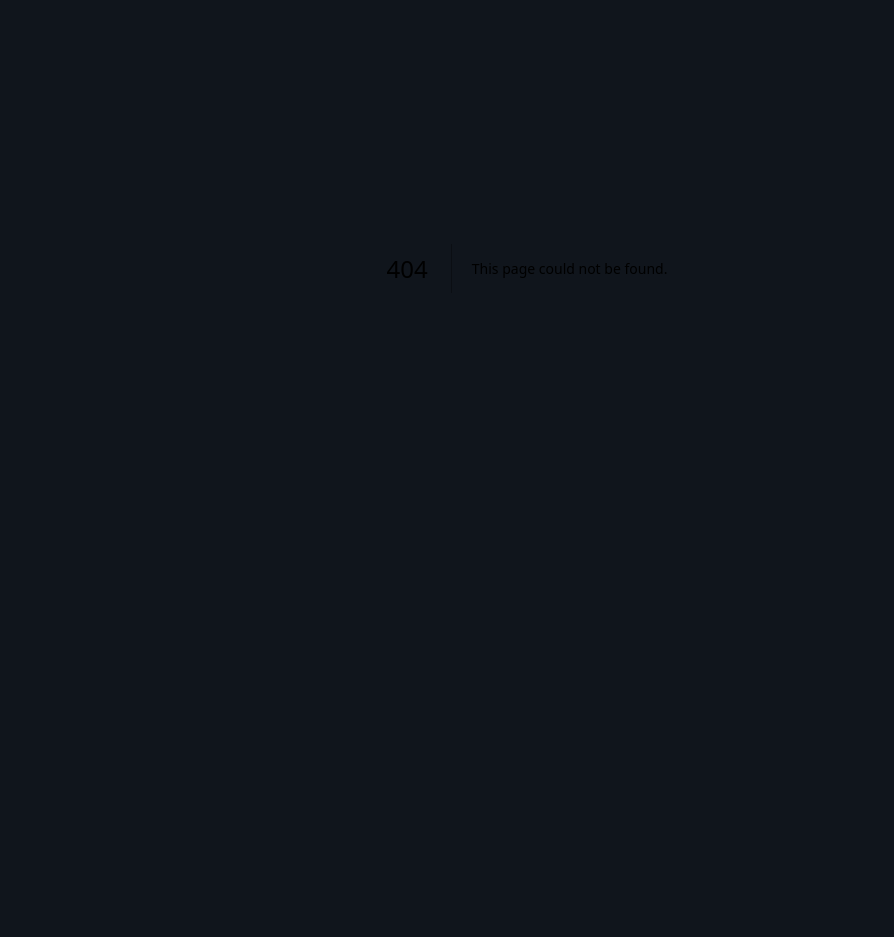
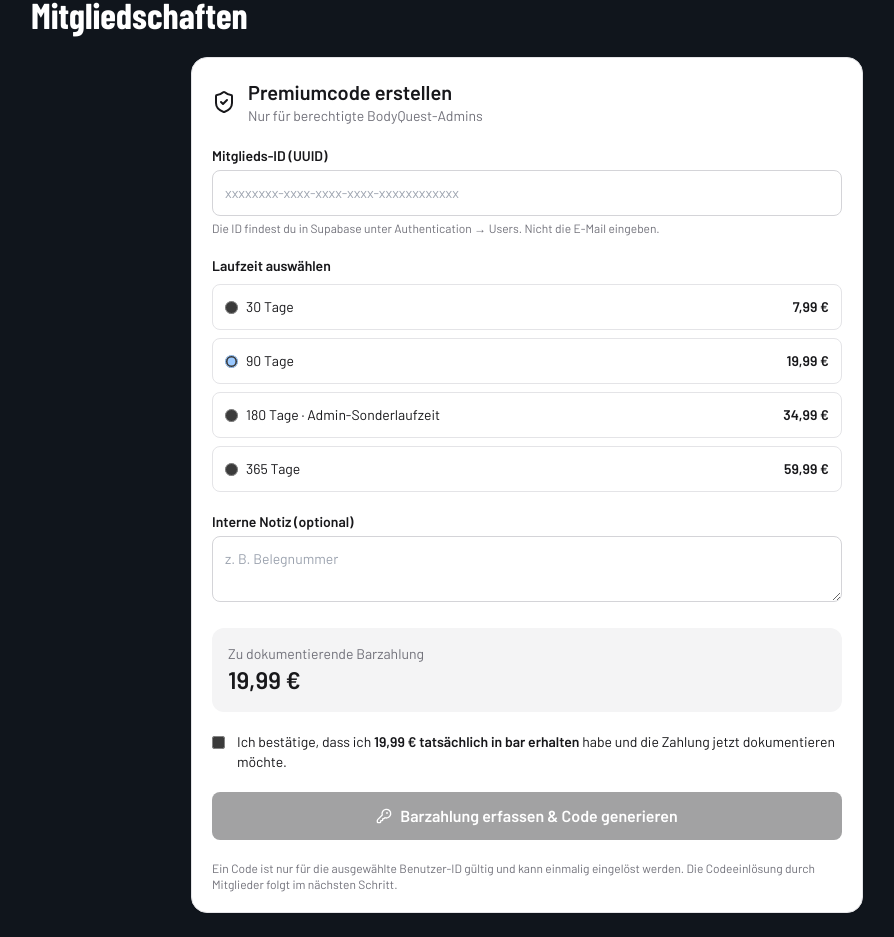
Before and after one commit to Bodyquest17/-Bodyquest, a Next.js app: page /admin/mitgliedschaften in a window 1280 px wide. Before the commit this address had no page. Shown: the part 132-1069 px from the top of the page, without its empty margins (113-1007 px from the left). Before the commit the page ends 800 px from the top, so only its background shows below. Built offline with nearby package versions, Linux system fonts and the light colour scheme; a web font is replaced by a local one.

Commit message:
Add files via upload

```diff
--- /dev/null
+++ b/app/admin/mitgliedschaften/PremiumCodeGenerator.tsx
@@ -0,0 +1,151 @@
+"use client";
+
+import { useState } from "react";
+import { getSupabase } from "@/lib/supabase";
+import { CheckCircle2, Copy, KeyRound, ShieldCheck } from "lucide-react";
+
+type Plan = 30 | 90 | 180 | 365;
+const PLANS: { days: Plan; label: string; price: string }[] = [
+  { days: 30, label: "30 Tage", price: "7,99 €" },
+  { days: 90, label: "90 Tage", price: "19,99 €" },
+  { days: 180, label: "180 Tage · Admin-Sonderlaufzeit", price: "34,99 €" },
+  { days: 365, label: "365 Tage", price: "59,99 €" },
+];
+const UUID_RE = /^[0-9a-f]{8}-[0-9a-f]{4}-[1-8][0-9a-f]{3}-[89ab][0-9a-f]{3}-[0-9a-f]{12}$/i;
+
+type CreatedCode = {
+  code: string;
+  payment_id: string;
+  code_id: string;
+  amount_cents: number;
+  duration_days: number;
+  code_expires_at: string;
+};
+
+export default function PremiumCodeGenerator() {
+  const [userId, setUserId] = useState("");
+  const [duration, setDuration] = useState<Plan>(90);
+  const [note, setNote] = useState("");
+  const [cashReceived, setCashReceived] = useState(false);
+  const [loading, setLoading] = useState(false);
+  const [error, setError] = useState("");
+  const [created, setCreated] = useState<CreatedCode | null>(null);
+  const [copied, setCopied] = useState(false);
+  const plan = PLANS.find((p) => p.days === duration)!;
+
+  async function generate() {
+    if (loading || created) return;
+    setError("");
+    if (!UUID_RE.test(userId.trim())) {
+      setError("Bitte eine gültige Supabase-Benutzer-ID (UUID) eingeben.");
+      return;
+    }
+    if (!cashReceived) {
+      setError("Bitte erst bestätigen, dass die Barzahlung tatsächlich eingegangen ist.");
+      return;
+    }
+    setLoading(true);
+    try {
+      const { data: authData, error: authError } = await getSupabase().auth.getUser();
+      if (authError || !authData.user) throw new Error("Bitte melde dich als Admin an.");
+      const { data, error: rpcError } = await getSupabase().rpc("bq_create_premium_code", {
+        p_user_id: userId.trim(),
+        p_duration_days: duration,
+        p_note: note.trim() || null,
+      });
+      if (rpcError) throw new Error(rpcError.message);
+      const result = (Array.isArray(data) ? data[0] : data) as CreatedCode | undefined;
+      if (!result?.code) throw new Error("Kein Code zurückgegeben. Bitte Zahlungshistorie prüfen, bevor du es erneut versuchst.");
+      setCreated(result);
+      setCashReceived(false);
+    } catch (e) {
+      setError(e instanceof Error ? e.message : "Code konnte nicht erstellt werden.");
+    } finally {
+      setLoading(false);
+    }
+  }
+
+  async function copyCode() {
+    if (!created) return;
+    try {
+      await navigator.clipboard.writeText(created.code);
+      setCopied(true);
+    } catch {
+      setError("Automatisches Kopieren nicht möglich. Bitte den Code manuell markieren.");
+    }
+  }
+
+  function reset() {
+    setCreated(null);
+    setUserId("");
+    setDuration(90);
+    setNote("");
+    setCashReceived(false);
+    setCopied(false);
+    setError("");
+  }
+
+  return (
+    <section className="mx-auto mt-6 max-w-2xl space-y-5 rounded-2xl border border-zinc-200 bg-white p-5 text-zinc-900 shadow-sm dark:border-zinc-800 dark:bg-zinc-950 dark:text-zinc-100">
+      <div className="flex items-center gap-3">
+        <ShieldCheck className="h-6 w-6" aria-hidden="true" />
+        <div>
+          <h2 className="text-xl font-bold">Premiumcode erstellen</h2>
+          <p className="text-sm text-zinc-500">Nur für berechtigte BodyQuest-Admins</p>
+        </div>
+      </div>
+
+      {created ? (
+        <div className="space-y-4" role="status">
+          <div className="flex items-center gap-2 font-semibold text-green-600 dark:text-green-400">
+            <CheckCircle2 className="h-5 w-5" /> Code erstellt und Barzahlung dokumentiert
+          </div>
+          <p className="text-sm">Diesen Code jetzt sicher an das zugehörige Mitglied übergeben. Er wird nur hier einmalig angezeigt.</p>
+          <div className="break-all rounded-lg border border-zinc-300 bg-zinc-50 p-3 font-mono text-sm dark:border-zinc-700 dark:bg-zinc-900" aria-label="Premiumcode">
+            {created.code}
+          </div>
+          <button type="button" onClick={copyCode} className="flex w-full items-center justify-center gap-2 rounded-lg bg-zinc-900 px-4 py-3 font-semibold text-white hover:bg-zinc-700 dark:bg-white dark:text-zinc-900">
+            <Copy className="h-4 w-4" /> {copied ? "Kopiert" : "Code kopieren"}
+          </button>
+          <p className="text-sm text-zinc-500">Laufzeit: {created.duration_days} Tage ab Einlösung. Code gültig bis: {new Date(created.code_expires_at).toLocaleString("de-DE")}.</p>
+          <p className="text-xs text-zinc-500">Zahlungsreferenz: {created.payment_id}</p>
+          <button type="button" onClick={reset} className="w-full rounded-lg border border-zinc-300 px-4 py-3 font-semibold dark:border-zinc-700">Neuen Vorgang beginnen</button>
+        </div>
+      ) : (
+        <div className="space-y-5">
+          <div className="space-y-1">
+            <label htmlFor="bq-user-id" className="block text-sm font-semibold">Mitglieds-ID (UUID)</label>
+            <input id="bq-user-id" value={userId} onChange={(e) => setUserId(e.target.value)} placeholder="xxxxxxxx-xxxx-xxxx-xxxx-xxxxxxxxxxxx" autoComplete="off" className="w-full rounded-lg border border-zinc-300 bg-transparent p-3 text-sm dark:border-zinc-700" />
+            <p className="text-xs text-zinc-500">Die ID findest du in Supabase unter Authentication → Users. Nicht die E-Mail eingeben.</p>
+          </div>
+          <fieldset className="space-y-2">
+            <legend className="text-sm font-semibold">Laufzeit auswählen</legend>
+            {PLANS.map((p) => (
+              <label key={p.days} className="flex cursor-pointer items-center justify-between gap-3 rounded-lg border border-zinc-200 p-3 dark:border-zinc-800">
+                <span className="flex items-center gap-2"><input type="radio" name="duration" checked={duration === p.days} onChange={() => setDuration(p.days)} /> <span className="text-sm">{p.label}</span></span>
+                <strong className="whitespace-nowrap text-sm">{p.price}</strong>
+              </label>
+            ))}
+          </fieldset>
+          <div className="space-y-1">
+            <label htmlFor="bq-note" className="block text-sm font-semibold">Interne Notiz (optional)</label>
+            <textarea id="bq-note" value={note} maxLength={1000} onChange={(e) => setNote(e.target.value)} rows={2} placeholder="z. B. Belegnummer" className="w-full rounded-lg border border-zinc-300 bg-transparent p-3 text-sm dark:border-zinc-700" />
+          </div>
+          <div className="rounded-xl bg-zinc-100 p-4 dark:bg-zinc-900">
+            <p className="text-sm text-zinc-500">Zu dokumentierende Barzahlung</p>
+            <p className="text-2xl font-bold">{plan.price}</p>
+          </div>
+          <label className="flex items-start gap-3 text-sm">
+            <input type="checkbox" checked={cashReceived} onChange={(e) => setCashReceived(e.target.checked)} className="mt-1" />
+            <span>Ich bestätige, dass ich <strong>{plan.price} tatsächlich in bar erhalten</strong> habe und die Zahlung jetzt dokumentieren möchte.</span>
+          </label>
+          {error && <p role="alert" className="rounded-lg bg-red-50 p-3 text-sm text-red-700 dark:bg-red-950 dark:text-red-300">{error}</p>}
+          <button type="button" disabled={loading || !cashReceived || !UUID_RE.test(userId.trim())} onClick={generate} className="flex w-full items-center justify-center gap-2 rounded-lg bg-zinc-900 px-4 py-3 font-semibold text-white hover:bg-zinc-700 disabled:cursor-not-allowed disabled:opacity-40 dark:bg-white dark:text-zinc-900">
+            <KeyRound className="h-4 w-4" /> {loading ? "Wird erstellt …" : "Barzahlung erfassen & Code generieren"}
+          </button>
+          <p className="text-xs text-zinc-500">Ein Code ist nur für die ausgewählte Benutzer-ID gültig und kann einmalig eingelöst werden. Die Codeeinlösung durch Mitglieder folgt im nächsten Schritt.</p>
+        </div>
+      )}
+    </section>
+  );
+}
--- /dev/null
+++ b/app/admin/mitgliedschaften/page.tsx
@@ -0,0 +1,13 @@
+import { PageHeader } from "@/components/PageHeader";
+import PremiumCodeGenerator from "./PremiumCodeGenerator";
+
+export const metadata = { title: "Admin · Mitgliedschaften" };
+
+export default function Page() {
+  return (
+    <>
+      <PageHeader title="Mitgliedschaften" />
+      <PremiumCodeGenerator />
+    </>
+  );
+}
```
